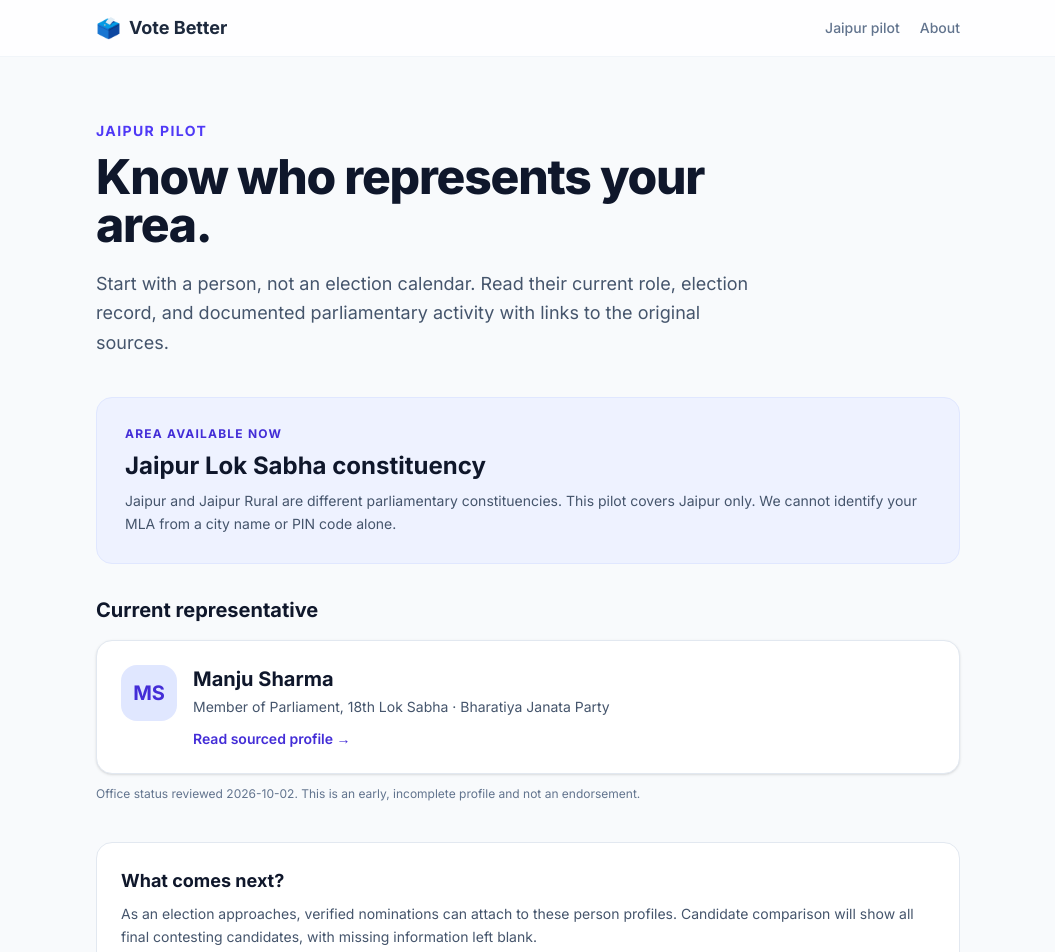
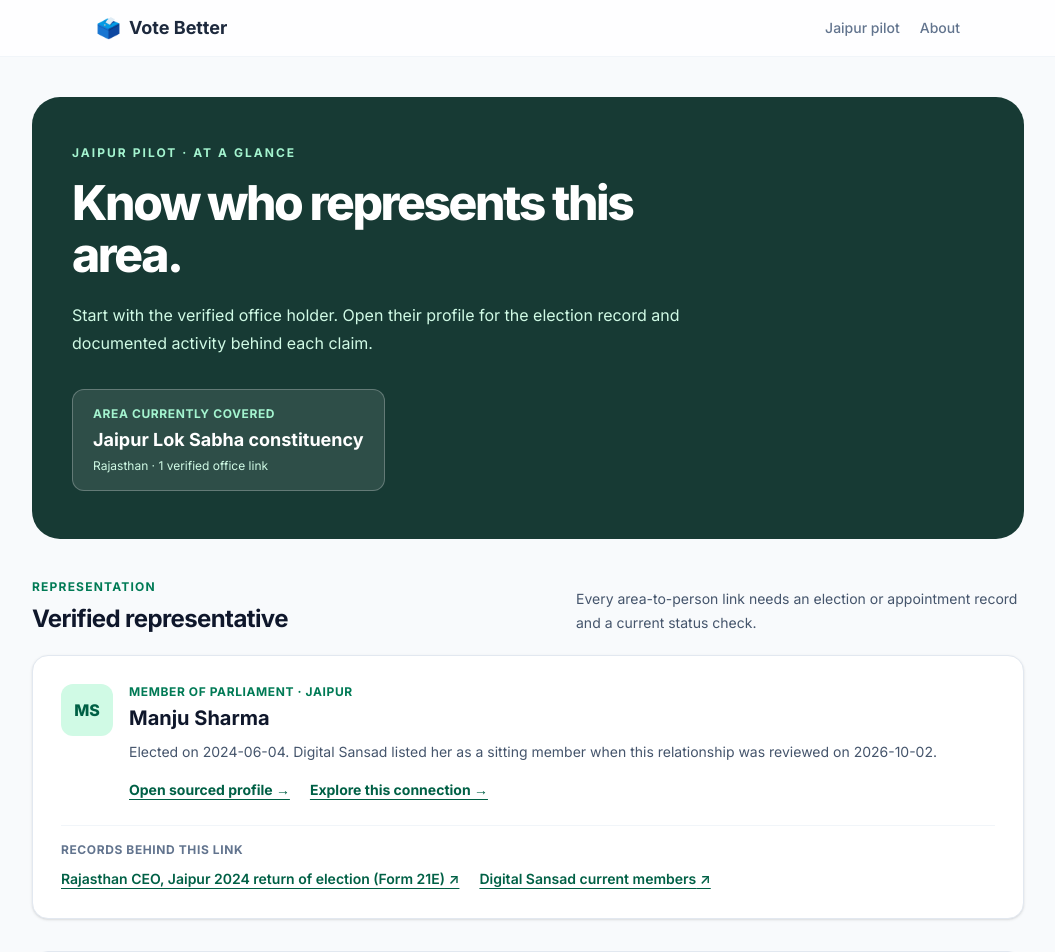
Before and after one commit to sourabh69733/vote-better, a Next.js app in the folder web/: page / in a window 1280 px wide. Shown: the top 952 px of the page, without its empty margins (112-1167 px from the left). Built offline with nearby package versions, Linux system fonts and the light colour scheme.

Commit message:
feat: show verified Jaipur area overview

```diff
--- a/web/app/page.tsx
+++ b/web/app/page.tsx
@@ -1,76 +1,104 @@
 import Link from "next/link";
-import { jaipurProfile } from "@/lib/verified-profile";
+import { getAreaOverview } from "@/lib/civic-area";
 
 export default function Home() {
-  const office = jaipurProfile.officeTerms[0];
+  const overview = getAreaOverview("jaipur-lok-sabha");
+  if (!overview) throw new Error("Jaipur pilot area is missing");
 
   return (
-    <div className="mx-auto max-w-4xl px-4 py-10 sm:py-16">
-      <div className="max-w-2xl">
-        <p className="text-sm font-bold uppercase tracking-widest text-indigo-600">
-          Jaipur pilot
+    <div className="mx-auto max-w-5xl px-4 pb-16 pt-6 sm:pt-10">
+      <div className="rounded-[28px] bg-[#173a34] px-6 py-10 text-white sm:px-10 sm:py-12">
+        <p className="text-xs font-bold uppercase tracking-[0.17em] text-emerald-200">
+          Jaipur pilot · At a glance
         </p>
-        <h1 className="mt-3 text-4xl font-extrabold tracking-tight text-slate-900 sm:text-5xl">
-          Know who represents your area.
+        <h1 className="mt-4 max-w-2xl text-4xl font-extrabold leading-[1.08] tracking-[-0.05em] sm:text-5xl">
+          Know who represents this area.
         </h1>
-        <p className="mt-5 text-lg leading-relaxed text-slate-600">
-          Start with a person, not an election calendar. Read their current role,
-          election record, and documented parliamentary activity with links to
-          the original sources.
+        <p className="mt-5 max-w-2xl text-sm leading-7 text-emerald-100 sm:text-base">
+          Start with the verified office holder. Open their profile for the
+          election record and documented activity behind each claim.
         </p>
+        <div className="mt-8 inline-flex flex-col rounded-xl border border-white/25 bg-white/10 px-5 py-4">
+          <span className="text-xs font-bold uppercase tracking-wider text-emerald-200">
+            Area currently covered
+          </span>
+          <strong className="mt-1 text-lg">{overview.area.label}</strong>
+          <span className="mt-1 text-xs text-emerald-100">
+            {overview.area.state} · {overview.links.length} verified office link
+          </span>
+        </div>
       </div>
 
-      <section className="mt-10 rounded-2xl border border-indigo-100 bg-indigo-50 p-5 sm:p-7">
-        <p className="text-xs font-bold uppercase tracking-widest text-indigo-700">
-          Area available now
-        </p>
-        <h2 className="mt-2 text-2xl font-bold text-slate-900">
-          Jaipur Lok Sabha constituency
-        </h2>
-        <p className="mt-2 text-sm leading-relaxed text-slate-600">
-          Jaipur and Jaipur Rural are different parliamentary constituencies.
-          This pilot covers Jaipur only. We cannot identify your MLA from a city
-          name or PIN code alone.
-        </p>
+      <section className="mt-10" aria-labelledby="representatives-heading">
+        <div className="flex flex-col justify-between gap-2 sm:flex-row sm:items-end">
+          <div>
+            <p className="text-xs font-bold uppercase tracking-widest text-emerald-700">
+              Representation
+            </p>
+            <h2 id="representatives-heading" className="mt-2 text-2xl font-bold tracking-tight text-slate-900">
+              Verified representative
+            </h2>
+          </div>
+          <p className="max-w-md text-sm leading-6 text-slate-600">
+            Every area-to-person link needs an election or appointment record
+            and a current status check.
+          </p>
+        </div>
+
+        <div className="mt-5 grid gap-4">
+          {overview.links.map((link) => (
+            <article key={link.id} className="rounded-2xl border border-slate-200 bg-white p-5 shadow-sm sm:p-7">
+              <div className="flex items-start gap-4">
+                <div className="flex h-13 w-13 shrink-0 items-center justify-center rounded-xl bg-emerald-100 text-base font-extrabold text-emerald-800" aria-hidden="true">
+                  {link.person.name.split(/\s+/).map((part) => part[0]).slice(0, 2).join("")}
+                </div>
+                <div className="min-w-0 flex-1">
+                  <p className="text-xs font-bold uppercase tracking-wider text-emerald-700">
+                    {link.office.title} · {overview.area.name}
+                  </p>
+                  <h3 className="mt-1 text-xl font-bold text-slate-900">
+                    {link.person.name}
+                  </h3>
+                  <p className="mt-2 text-sm leading-6 text-slate-600">
+                    Elected on {link.startedOn}. Digital Sansad listed her as a
+                    sitting member when this relationship was reviewed on {link.reviewedOn}.
+                  </p>
+                  <Link href={`/people/${link.person.slug}`} className="mt-4 inline-block text-sm font-bold text-emerald-800 underline underline-offset-4 hover:text-emerald-950">
+                    Open sourced profile →
+                  </Link>
+                  <Link href="/areas/jaipur/relationships" className="ml-5 mt-4 inline-block text-sm font-bold text-emerald-800 underline underline-offset-4 hover:text-emerald-950">
+                    Explore this connection →
+                  </Link>
+                </div>
+              </div>
+              <div className="mt-6 border-t border-slate-100 pt-4">
+                <p className="text-xs font-bold uppercase tracking-wider text-slate-500">
+                  Records behind this link
+                </p>
+                <ul className="mt-2 flex flex-wrap gap-x-5 gap-y-2">
+                  {link.sources.map((source) => (
+                    <li key={source.id}>
+                      <a href={source.url} target="_blank" rel="noopener noreferrer" className="text-sm font-semibold text-emerald-800 underline underline-offset-4 hover:text-emerald-950">
+                        {source.title} ↗
+                      </a>
+                    </li>
+                  ))}
+                </ul>
+              </div>
+            </article>
+          ))}
+        </div>
       </section>
 
-      <section className="mt-8" aria-labelledby="representative-heading">
-        <h2 id="representative-heading" className="text-xl font-bold text-slate-900">
-          Current representative
+      <section className="mt-8 rounded-2xl border border-slate-200 bg-slate-50 p-5 sm:p-6" aria-labelledby="coverage-heading">
+        <h2 id="coverage-heading" className="text-base font-bold text-slate-900">
+          Coverage limit
         </h2>
-        <Link
-          href={`/people/${jaipurProfile.slug}`}
-          className="mt-4 block rounded-2xl border border-slate-200 bg-white p-6 shadow-sm hover:border-indigo-300 hover:shadow-md"
-        >
-          <div className="flex items-start gap-4">
-            <div className="flex h-14 w-14 shrink-0 items-center justify-center rounded-2xl bg-indigo-100 text-xl font-bold text-indigo-700" aria-hidden="true">
-              MS
-            </div>
-            <div className="min-w-0 flex-1">
-              <h3 className="text-xl font-bold text-slate-900">
-                {jaipurProfile.name}
-              </h3>
-              <p className="mt-1 text-sm text-slate-600">
-                {office.title} · {office.party}
-              </p>
-              <p className="mt-3 text-sm font-semibold text-indigo-700">
-                Read sourced profile →
-              </p>
-            </div>
-          </div>
-        </Link>
-        <p className="mt-3 text-xs text-slate-500">
-          Office status reviewed {jaipurProfile.reviewedOn}. This is an early,
-          incomplete profile and not an endorsement.
-        </p>
-      </section>
-
-      <section className="mt-10 rounded-2xl border border-slate-200 bg-white p-6">
-        <h2 className="text-lg font-bold text-slate-900">What comes next?</h2>
-        <p className="mt-2 text-sm leading-relaxed text-slate-600">
-          As an election approaches, verified nominations can attach to these
-          person profiles. Candidate comparison will show all final contesting
-          candidates, with missing information left blank.
+        <p className="mt-2 text-sm leading-6 text-slate-600">
+          This pilot covers the Jaipur parliamentary constituency only. We have
+          not mapped an Assembly area, ward, appointed official or service office
+          to your location. PIN and browser location lookup will follow verified
+          boundary data.
         </p>
       </section>
     </div>
```
